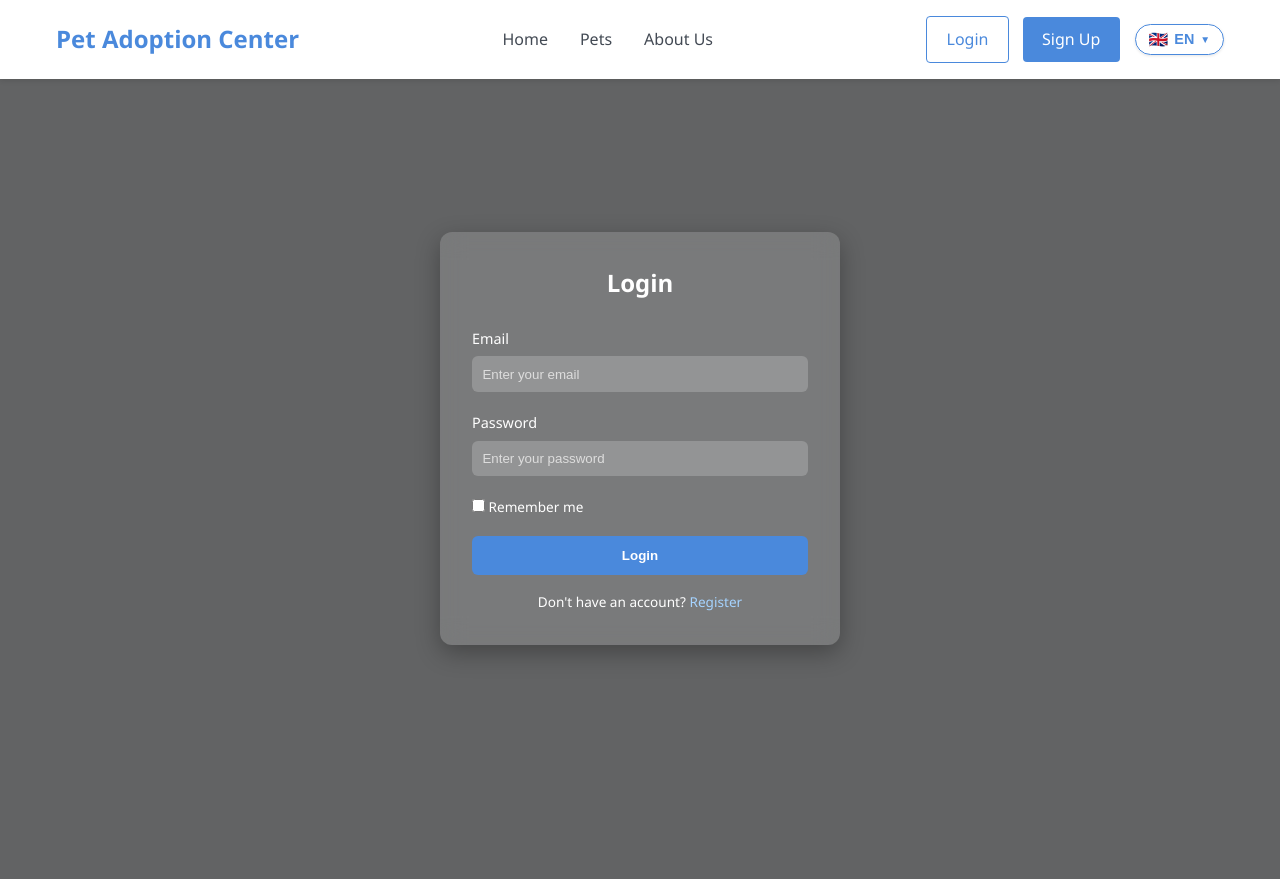
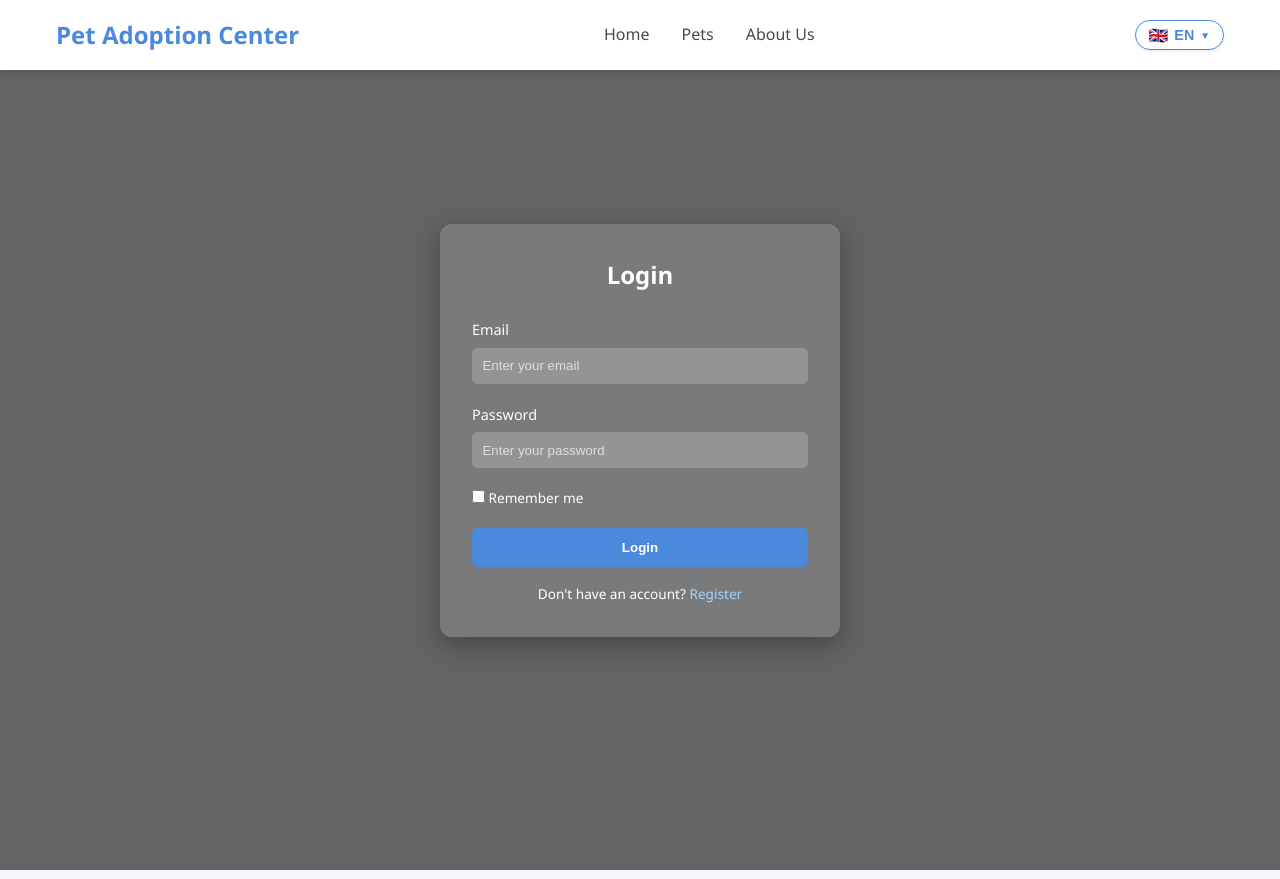
Before and after one commit to picalexs/TW_2025, a plain HTML site: page frontend/login/login.html in a window 1280 px wide. Drawn offline with Linux system fonts and the light colour scheme.

Commit message:
small path fixes

```diff
--- a/frontend/login/login.css
+++ b/frontend/login/login.css
@@ -89,9 +89,6 @@ header {
     color: var(--primary-color);
 }
 
-.auth-buttons .btn {
-    margin-left: 10px;
-}
 
   /* Login container */
   .login-container {
--- a/frontend/login/login.html
+++ b/frontend/login/login.html
@@ -23,10 +23,6 @@
       <li class="nav-item"><a href="#about" class="nav-link" data-i18n="nav.about">About Us</a></li>
     </ul>
     <div class="auth-container">
-      <div class="auth-buttons">
-        <a href="../login.html" class="btn btn-outline" data-i18n="nav.login">Login</a>
-        <a href="../signup.html" class="btn btn-primary" data-i18n="nav.signup">Sign Up</a>
-      </div>
       <div class="language-dropdown">
         <button class="language-current">
           <span class="flag-icon flag-en">🇬🇧</span>
```
Also changed, not shown: frontend/home/home.html (+1 -1 lines), frontend/index.html (+1 -1 lines).
